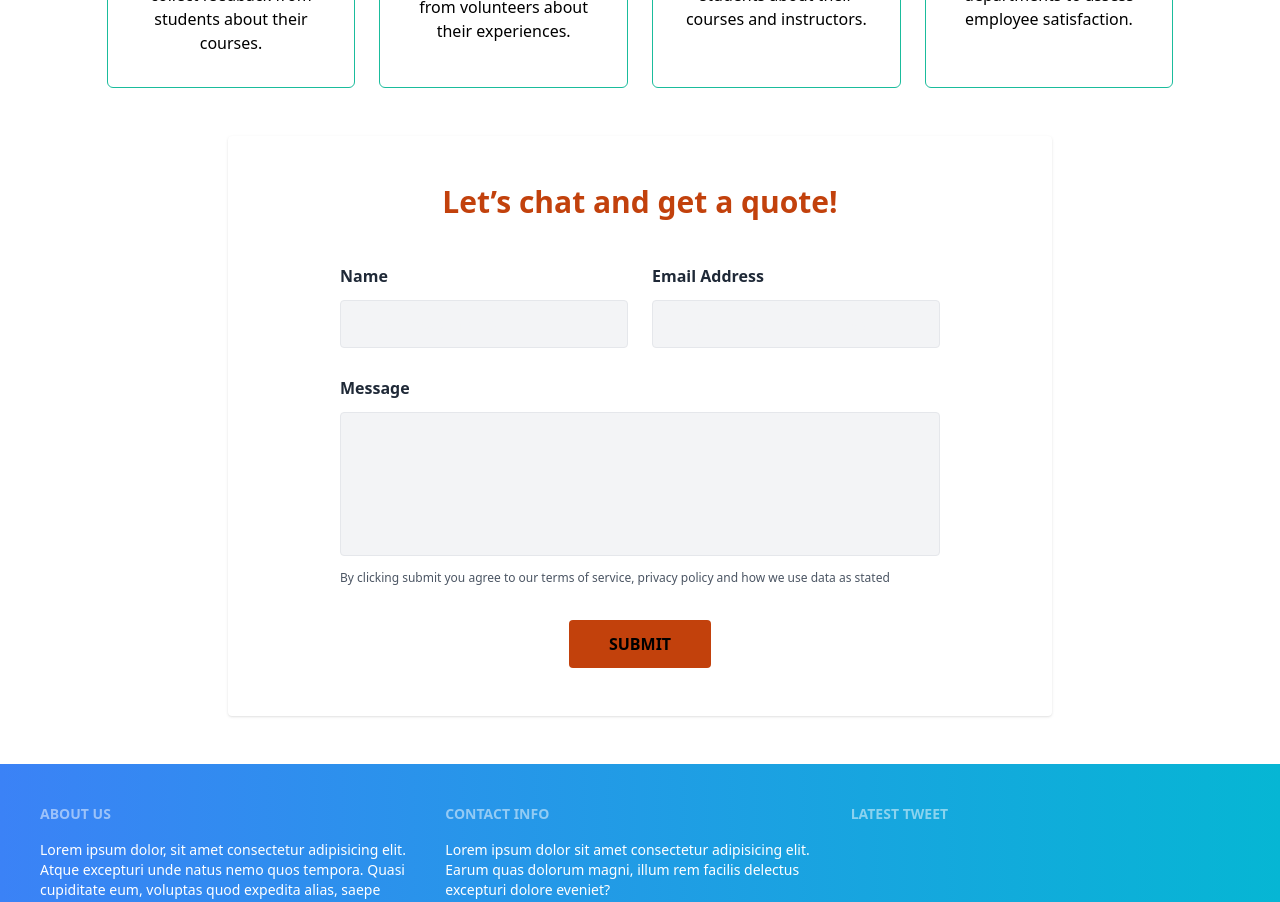
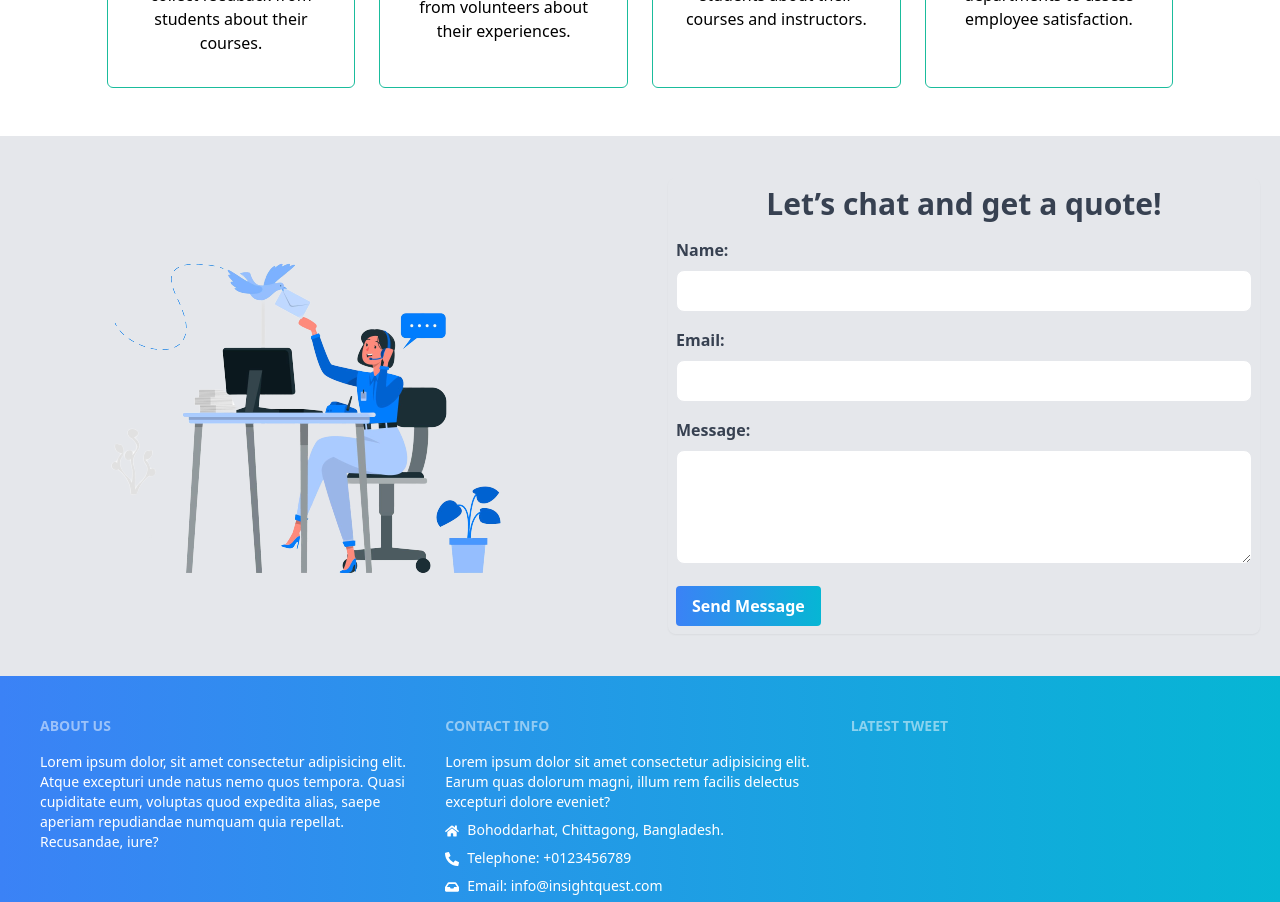
Before and after one commit to chandan-chandra-shil/insightquest, a React (Vite) app: page / in a window 1280 px wide. Shown: the part 1800-2702 px from the top of the page. Built offline with nearby package versions, Linux system fonts and the light colour scheme.

Commit message:
added contact form with emailJs

```diff
--- a/package.json
+++ b/package.json
@@ -10,6 +10,7 @@
     "preview": "vite preview"
   },
   "dependencies": {
+    "@emailjs/browser": "^3.11.0",
     "localforage": "^1.10.0",
     "lottie-react": "^2.4.0",
     "match-sorter": "^6.3.1",
--- a/src/pages/home/contactUs/ContactUs.jsx
+++ b/src/pages/home/contactUs/ContactUs.jsx
@@ -1,35 +1,46 @@
 import React from 'react';
+import emailjs from '@emailjs/browser';
+import image from '../../../assets/8690678_3969587-removebg-preview.png'
+const ContactUs = () => {
+    const handleSubmit = (e) => {
+        e.preventDefault();
 
-const ContactUs = () => {
+        emailjs.sendForm('service_2ivnxb8', 'template_emp9mt7', e.target, 'vAYtHAxSWXPuXwhw1')
+            .then((result) => {
+                console.log('Email sent successfully:', result.text);
+            }, (error) => {
+                console.log('Error sending email:', error.text);
+            });
+
+        e.target.reset();
+    };
+
     return (
-        <div className="w-full">
-            <div className="w-full flex items-center justify-center my-12">
-                <div className="top-40 bg-white shadow rounded py-12 lg:px-28 px-8">
-                    <p className="md:text-3xl text-xl font-bold leading-7 text-center text-orange-700">Let’s chat and get a quote!</p>
-                    <div className="md:flex items-center mt-12">
-                        <div className="md:w-72 flex flex-col">
-                            <label className="text-base font-semibold leading-none text-gray-800">Name</label>
-                            <input tabIndex={0} arial-label="Please input name" type="name" className="text-base leading-none text-gray-900 p-3 focus:oultine-none focus:border-indigo-700 mt-4 bg-gray-100 border rounded border-gray-200 placeholder-gray-100" placeholder="Please input  name" />
-                        </div>
-                        <div className="md:w-72 flex flex-col md:ml-6 md:mt-0 mt-4">
-                            <label className="text-base font-semibold leading-none text-gray-800">Email Address</label>
-                            <input tabIndex={0} arial-label="Please input email address" type="name" className="text-base leading-none text-gray-900 p-3 focus:oultine-none focus:border-indigo-700 mt-4 bg-gray-100 border rounded border-gray-200 placeholder-gray-100" placeholder="Please input email address" />
-                        </div>
+        <div className="grid md:grid-cols-2 gap-4 mx-auto items-center bg-gray-200">
+            <div className="flex flex-col  items-center justify-center md:mr-4 p-5">
+
+                <img src={image} alt="" />
+            </div>
+            <div className='p-5'>
+                <form onSubmit={handleSubmit} className=" rounded-lg shadow-sm p-2">
+                    <h2 className="text-3xl font-bold text-gray-700 text-center mb-4">Let’s chat and get a quote!</h2>
+                    <div className="mb-4">
+                        <label htmlFor="name" className="block text-gray-700 font-semibold mb-2">Name:</label>
+                        <input type="text" name="name" id="name" required className="w-full border rounded-lg px-4 py-2 focus:outline-none focus:border-blue-500" />
                     </div>
-
-                    <div>
-                        <div className="w-full flex flex-col mt-8">
-                            <label className="text-base font-semibold leading-none text-gray-800">Message</label>
-                            <textarea tabIndex={0} aria-label="leave a message" role="textbox" type="name" className="h-36 text-base leading-none text-gray-900 p-3 focus:oultine-none focus:border-indigo-700 mt-4 bg-gray-100 border rounded border-gray-200 placeholder-gray-100 resize-none" defaultValue={""} />
-                        </div>
+                    <div className="mb-4">
+                        <label htmlFor="email" className="block text-gray-700 font-semibold mb-2">Email:</label>
+                        <input type="email" name="email" id="email" required className="w-full border rounded-lg px-4 py-2 focus:outline-none focus:border-blue-500" />
                     </div>
-                    <p className="text-xs leading-3 text-gray-600 mt-4">By clicking submit you agree to our terms of service, privacy policy and how we use data as stated</p>
-                    <div className="flex items-center justify-center w-full">
-                        <button className="mt-9 text-base font-semibold leading-none text-black py-4 px-10 bg-orange-700 rounded hover:bg-orange-600 focus:ring-2 focus:ring-offset-2 focus:ring-indigo-700 focus:outline-none">SUBMIT</button>
+                    <div className="mb-4">
+                        <label htmlFor="message" className="block text-gray-700 font-semibold mb-2">Message:</label>
+                        <textarea name="message" id="message" rows="4" required className="w-full border rounded-lg px-4 py-2 focus:outline-none focus:border-blue-500"></textarea>
                     </div>
-                </div>
+                    <button type="submit" className="bg-gradient-to-r from-blue-500 to-cyan-500 text-white font-semibold py-2 px-4 rounded focus:outline-none focus:shadow-outline ">Send Message</button>
+                </form>
             </div>
         </div>
+
     );
 };
 
```
Also changed, not shown: src/assets/8690678_3969587-removebg-preview.png (added), 1 other file (tests, documents, lock files or other folders).
